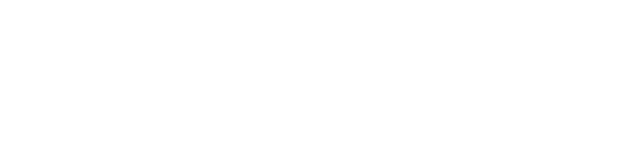
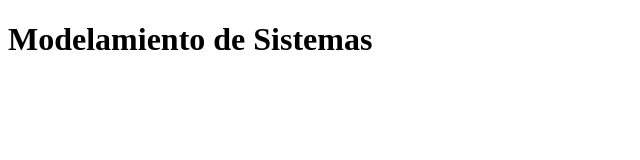
Before and after one commit to Estebanpz/modelamiento-ghpages, a website: page index.html in a window 1280 px wide. Shown: the whole page, without its empty margins (0-640 px from the left). Drawn offline with Linux system fonts and the light colour scheme.

Commit message:
mi primer commit

```diff
--- a/index.html
+++ b/index.html
@@ -6,6 +6,6 @@
     <title>Modelamiento de Sistemas</title>
 </head>
 <body>
-
+    <h1>Modelamiento de Sistemas</h1>
 </body>
 </html>
```
